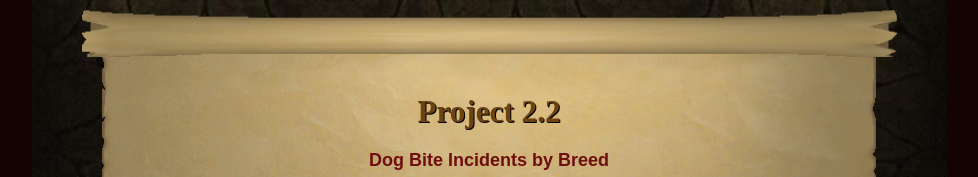
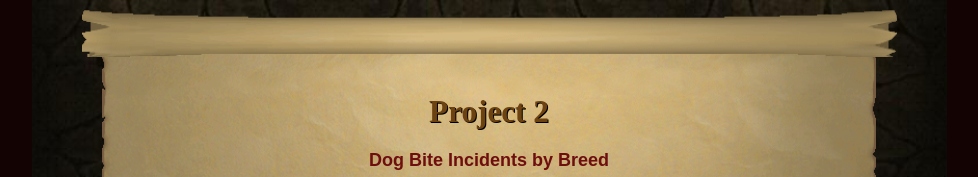
Before and after one commit to vincentadufour/my-webpage, a plain HTML site: page project2.html in a window 1280 px wide. Shown: the top 177 px of the page, without its empty margins (151-1129 px from the left). Drawn offline with nearby package versions, Linux system fonts and the light colour scheme; no server answers.

Commit message:
Problem with Project 2 is fixed, removing debugging trackers

```diff
--- a/project2.html
+++ b/project2.html
@@ -29,7 +29,7 @@
 				<section class="content">
 					<div class="d-flex justify-content-center">
 
-						<h1 class="home-main-title">Project 2.2</h1>
+						<h1 class="home-main-title">Project 2</h1>
 
 						<h2>Dog Bite Incidents by Breed</h2>
 
```
